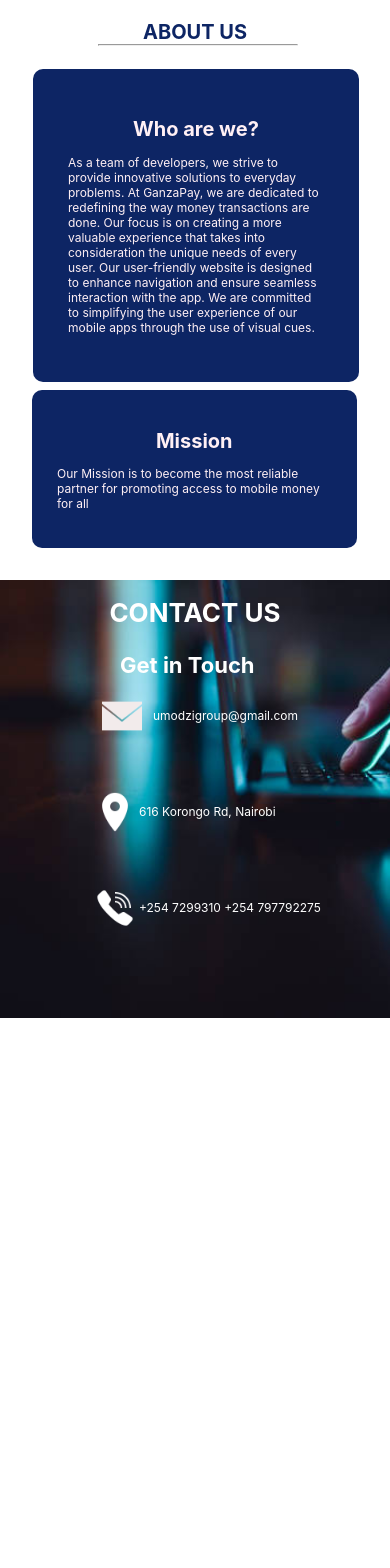
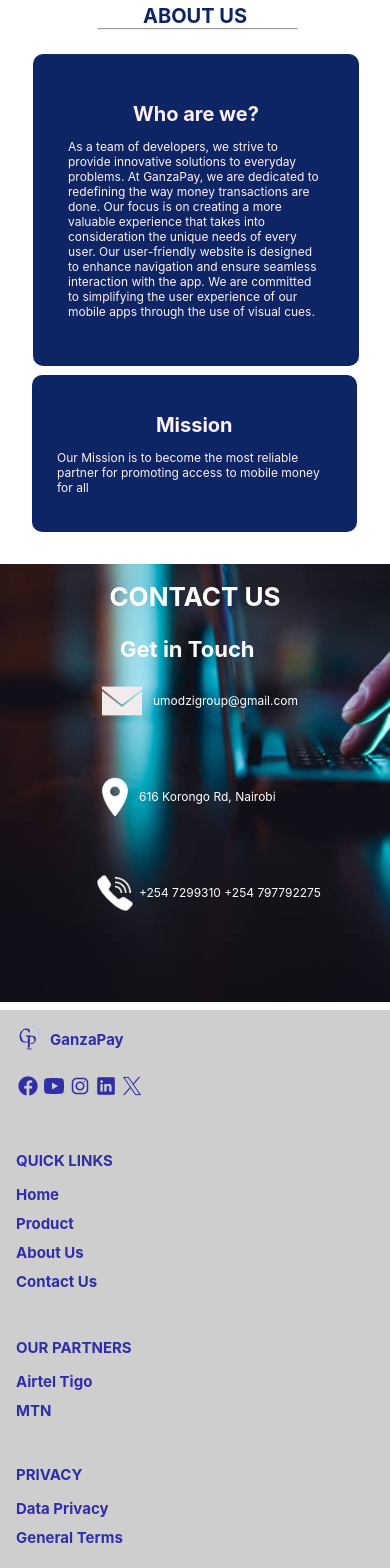
Before and after one commit to akirachix/Umodzi-Informational, a React (Create React App) app: page / in a window 390 px wide. Shown: the top 1568 px of the page. Before the commit the page ends 1018 px from the top, so only its background shows below. Built offline with nearby package versions, Linux system fonts and the light colour scheme.

Commit message:
made changes

```diff
--- a/src/About/index.css
+++ b/src/About/index.css
@@ -3,6 +3,10 @@
   margin-top: 7%;
   color: #0d2564;
   font-size: 24px;
+}
+
+.info{
+  margin-top: -4%;
 }
 .line {
   width: 860px;
--- a/src/About/index.js
+++ b/src/About/index.js
@@ -3,7 +3,7 @@ import "./index.css";
 
 const About = () => {
   return (
-    <>
+  <div className="info">
       <h3 className="about">ABOUT US</h3>
 
       <div className="line">
@@ -33,7 +33,7 @@ const About = () => {
           </p>
         </div>
       </div>
-    </>
+      </div>
   );
 };
 
--- a/src/App.js
+++ b/src/App.js
@@ -1,6 +1,7 @@
 import React from "react";
 import Contact from "./Contact";
 import About from "./About";
+import Footer from "./Footer";
 
 
 
@@ -9,6 +10,7 @@ function App(){
     <div>
       <About/>
     <Contact/>
+    <Footer/>
       </div>
       )
       }
--- /dev/null
+++ b/src/Footer/index.css
@@ -0,0 +1,242 @@
+
+.footer-container {
+    display: flex;
+    justify-content: space-evenly;
+    align-items: center;
+    padding: 20px;
+    color: #302EA8;
+    background-color: rgb(206, 206, 206);
+    font-weight: bold;
+    margin-top: 2%;
+}
+.footer-logo {
+    margin-right: 20px;
+    margin-bottom: 69px;
+}
+.text{
+    color: #302EA8;
+}
+.textlogo {
+    display: flex;
+    font-size: 20px;
+}
+.footer-logo img {
+    width: 60px;
+    height: auto;
+}
+.footer-logo p {
+    font-size: 20px;
+    margin-top: 10px;
+}
+.social-media {
+    display: flex;
+    justify-content: center;
+    gap: 10px;
+    margin-top: 10px;
+}
+.social-media a img {
+    width: 30px;
+    height: 30px;
+}
+.footer-links {
+    margin-right: 20px;
+    text-decoration: none;
+    margin-bottom: 12px;
+    margin-top: 10px;
+}
+.footer-links h4 {
+    margin-bottom: 0;
+    font-size: 20px;
+    color: #302EA8;
+    text-transform: uppercase;
+}
+.footer-links ul {
+    list-style: none;
+    display: flex;
+    gap: 10px;
+    padding: 0;
+    flex-direction: column;
+    font-size: 20px;
+}
+.footer-links ul li a {
+    color: #302EA8;
+    text-decoration: none;
+}
+.our-partners {
+    margin-right: 20px;
+    text-decoration: none;
+    margin-bottom: 69px;
+}
+.our-partners h4 {
+    margin-bottom: 0;
+    font-size: 20px;
+    color: #302EA8;
+    text-transform: uppercase;
+    padding-right: 19px;
+
+}
+.our-partners ul {
+    list-style: none;
+    display: flex;
+    gap: 10px;
+    padding: 0;
+    flex-direction: column;
+    font-size: 20px;
+}
+.our-partners a {
+    text-decoration: none;
+    color: #302EA8;
+}
+.privacy {
+    margin-bottom: 70px;
+    padding-right: 12px;
+}
+.privacy h4 {
+    margin-bottom: 0;
+    font-size: 20px;
+    color: #302EA8;
+    text-transform: uppercase;
+}
+.privacy ul {
+    list-style: none;
+    display: flex;
+    gap: 10px;
+    padding: 0;
+    flex-direction: column;
+    color: #302EA8;
+    font-size: 20px;
+}
+
+
+@media (max-width: 992px) {
+    .footer-container {
+        flex-direction: column;
+        align-items: flex-start;
+    }
+    .footer-links ul{
+        align-items: flex-start;
+    }
+    .textlogo img{
+        align-items: flex-start;
+    }
+
+    .social-media{
+        margin-bottom: -50px;
+    }
+    .our-partners{
+        margin-bottom: 20px;
+    }
+.our-partners ul{
+    align-items: flex-start;
+}
+    .privacy ul {
+        align-items: flex-start;
+        font-size: 15px;
+
+    }
+}
+
+
+
+@media (max-width: 768px) {
+    .footer-container {
+        padding: 10px;
+    }
+    .footer-logo img {
+        width: 60px;
+    }
+    .footer-logo p {
+        font-size: 15px;
+    }
+    .social-media {
+        gap: 2px;
+        margin-bottom: -50px;
+    }
+    .social-media a img {
+        width: 25px;
+        height: 25px;
+    }
+    .footer-links h4{
+        font-size: 15px;
+    }
+    .our-partners h4{
+        font-size: 15px;
+    }
+    .privacy h4 {
+        font-size: 15px;
+    }
+    .footer-links ul li a {
+        font-size: 15px;
+    }
+    .footer-links ul{
+        align-items: flex-start;
+    }
+    .our-partners{
+        margin-bottom: 10px;
+    }
+    .our-partners ul{
+        align-items: flex-start;
+        font-size: 15px;
+    }
+    .privacy ul {
+        align-items: flex-start;
+    }
+}
+
+
+@media (max-width: 480px) {
+    .footer-logo img {
+        width: 40px;
+    }
+    .footer-logo p {
+        font-size: 15px;
+    }
+    .social-media{
+        padding-left: 6px;
+        margin-bottom:-50px;
+    }
+    .social-media a img {
+        width: 24px;
+        height: 24px;
+    }
+    .textlogo{
+        margin-right: 20px;
+    }
+    .footer-links{
+        padding-left: 6px;
+        margin-top: 10px;
+    }
+    .footer-links h4{
+        font-size: 15px;
+    }
+    .our-partners{
+        margin-bottom: 10px;
+    }
+    .our-partners h4{
+        font-size: 15px;
+    }
+    .privacy h4 {
+        font-size: 15px;
+    }
+    .footer-links ul li a {
+        font-size: 15px;
+    }
+    .footer-links ul{
+        align-items: flex-start;
+        font-size: 15px;
+    }
+    .our-partners{
+        padding-left: 6px;
+    }
+    .our-partners ul{
+        align-items: flex-start;
+        font-size: 15px;
+    }
+    .privacy ul {
+        align-items: flex-start;
+        font-size: 15x;
+    }
+    .privacy{
+        padding-left: 6px;
+    }
+}
--- /dev/null
+++ b/src/Footer/index.js
@@ -0,0 +1,59 @@
+import React from 'react';
+import './index.css';
+
+
+
+function Footer() {
+    return (
+        <footer>
+
+            <div className="footer-container">
+                <div class="footer-logo">
+                    <div className="textlogo">
+                        <img id='image' src="images/GanzaPayLogo.png" alt="Logo"></img>
+                        <p className="text">GanzaPay</p>
+                    </div>
+
+
+                    <div className="social-media">
+                        <a href="#"><img src="images/Facebooklogo.png" alt="Facebook"></img></a>
+                        <a href="#"><img src="images/Youtubelogo.png" alt="YouTube"></img></a>
+                        <a href="#"><img src="images/instagram.png" alt="Instagram"></img></a>
+                        <a href="#"><img src="images/Linkedinlogo.png" alt="LinkedIn"></img></a>
+                        <a href="#"><img src="images/XLogo.png" alt="Twitter"></img></a>
+                    </div>
+                </div>
+
+
+                <div className="footer-links">
+                    <h4>Quick Links</h4>
+                    <ul>
+                        <li><a href="#">Home</a></li>
+                        <li><a href="#">Product</a></li>
+                        <li><a href="#">About Us</a></li>
+                        <li><a href="#">Contact Us</a></li>
+                    </ul>
+                </div>
+
+
+                <div className="our-partners">
+                    <h4>Our Partners</h4>
+                    <ul>
+                        <li><a href="https://www.airtel.co.rw/"> Airtel Tigo </a></li>
+                        <li><a href="https://www.mtn.co.rw/"> MTN </a></li>
+                    </ul>
+                </div>
+
+
+                <div className="privacy">
+                    <h4>Privacy</h4>
+                    <ul>
+                        <li>Data Privacy</li>
+                        <li>General Terms</li>
+                    </ul>
+                </div>
+            </div>
+        </footer>
+    );
+}
+export default Footer;
```
